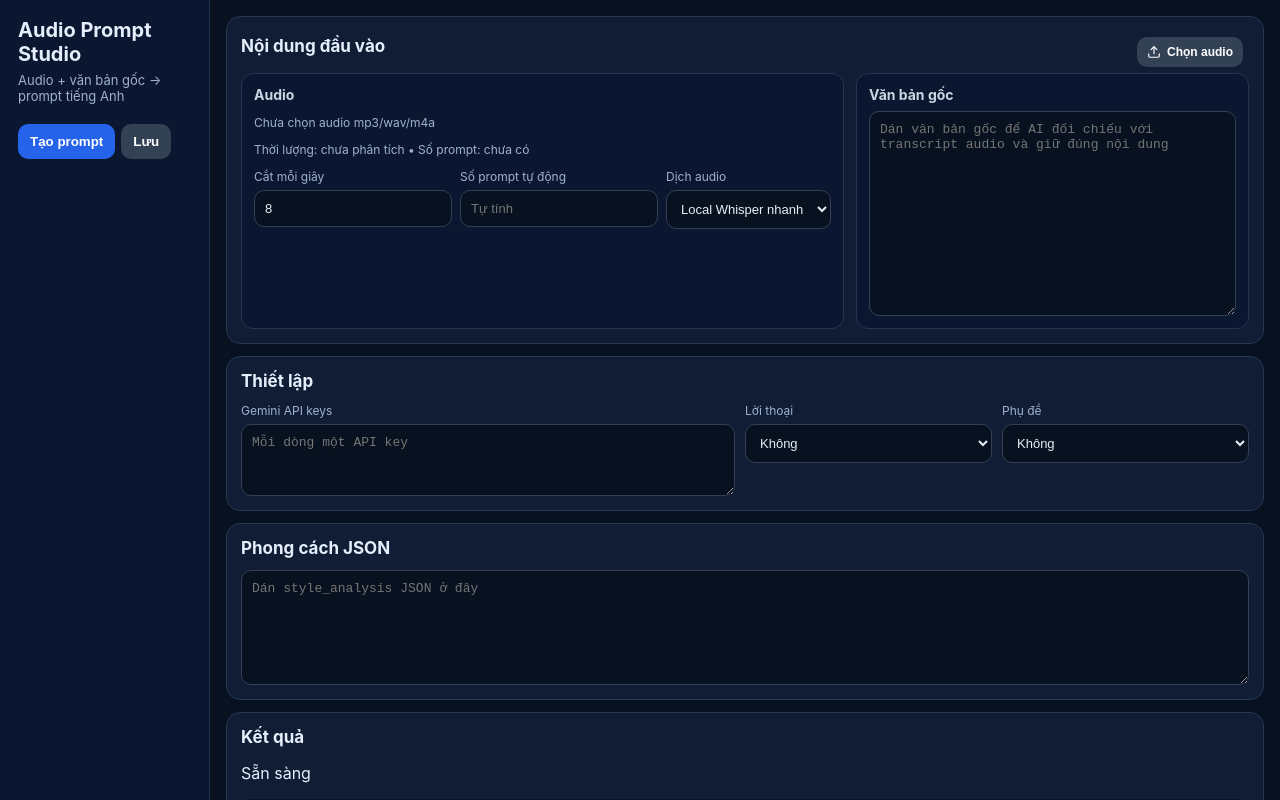
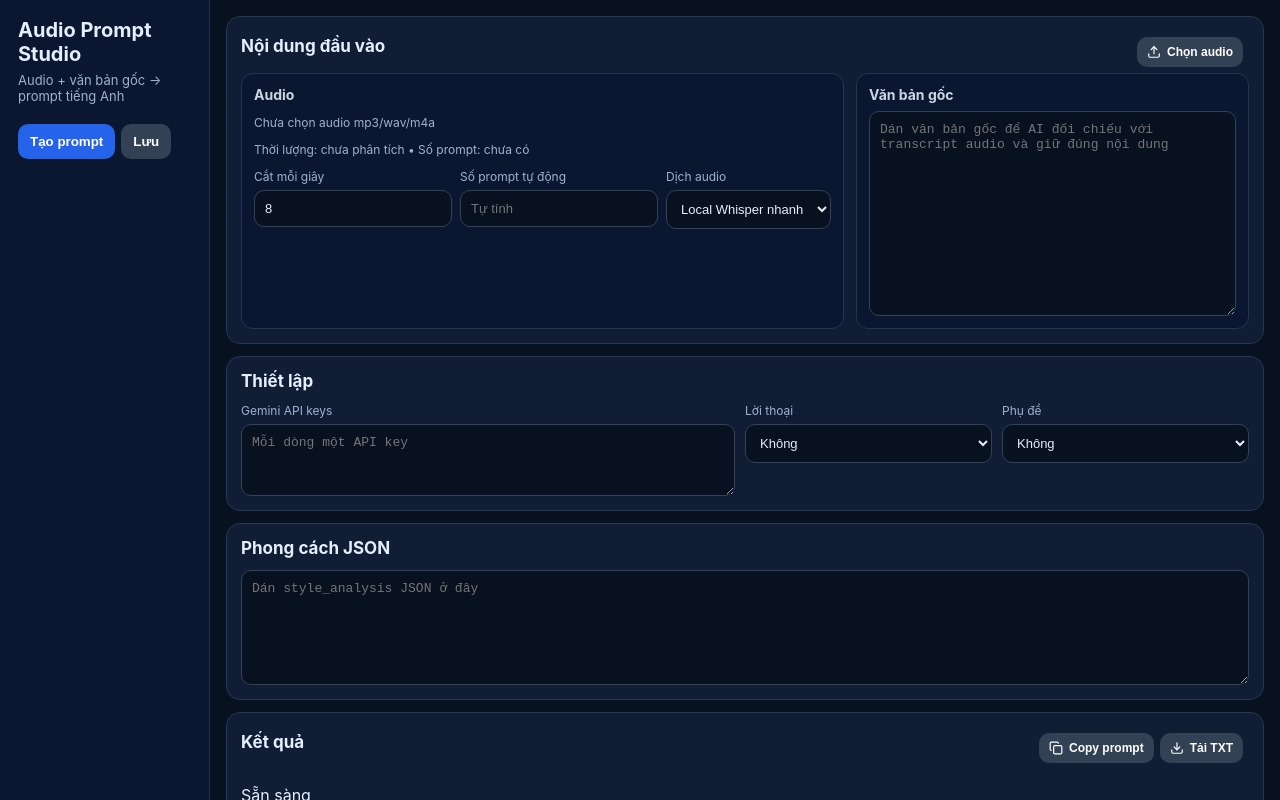
Before and after one commit to phamvuong90sd-create/audio-prompt-studio, a React (Vite) app: page / in a window 1280 px wide. Shown: the top 800 px of the page. Built offline with nearby package versions, Linux system fonts and the light colour scheme.

Commit message:
feat: add copy and txt export for prompts

```diff
--- a/electron/main.cjs
+++ b/electron/main.cjs
@@ -20,6 +20,12 @@ app.on('window-all-closed',()=>{ if(process.platform !== 'darwin') app.quit(); }
 ipcMain.handle('dialog:openFile', async (_e, opts={}) => {
   const r = await dialog.showOpenDialog({ properties: opts.properties || ['openFile'], filters: opts.filters || [] });
   return r.canceled ? [] : r.filePaths;
+});
+ipcMain.handle('dialog:saveText', async (_e, p={}) => {
+  const r = await dialog.showSaveDialog({ title:p.title||'Lưu prompt TXT', defaultPath:p.defaultPath||'audio-prompts.txt', filters:[{name:'Text',extensions:['txt']} ] });
+  if(r.canceled || !r.filePath) return {ok:false,canceled:true};
+  fs.writeFileSync(r.filePath, String(p.text||''), 'utf8');
+  return {ok:true,filePath:r.filePath};
 });
 ipcMain.handle('config:load', async()=>{ try { return { ok:true, ...JSON.parse(fs.readFileSync(CFG,'utf8')) }; } catch { return { ok:true }; } });
 ipcMain.handle('config:save', async(_e,p)=>{ ensure(); fs.writeFileSync(CFG, JSON.stringify(p||{}, null, 2)); return { ok:true }; });
--- a/electron/preload.cjs
+++ b/electron/preload.cjs
@@ -4,5 +4,6 @@ contextBridge.exposeInMainWorld('studioAPI', {
   process: (payload) => ipcRenderer.invoke('audio:process', payload),
   info: (payload) => ipcRenderer.invoke('audio:info', payload),
   saveConfig: (payload) => ipcRenderer.invoke('config:save', payload),
-  loadConfig: () => ipcRenderer.invoke('config:load')
+  loadConfig: () => ipcRenderer.invoke('config:load'),
+  saveText: (payload) => ipcRenderer.invoke('dialog:saveText', payload)
 });
--- a/src/main.tsx
+++ b/src/main.tsx
@@ -1,6 +1,6 @@
 import React, { useEffect, useState } from 'react';
 import { createRoot } from 'react-dom/client';
-import { Upload } from 'lucide-react';
+import { Copy, Download, Upload } from 'lucide-react';
 import './style.css';
 
 declare global { interface Window { studioAPI: any } }
@@ -11,6 +11,7 @@ const api = () => window.studioAPI || {
   info: async () => ({ ok:false, error:'api_not_ready' }),
   saveConfig: async () => ({}),
   loadConfig: async () => ({}),
+  saveText: async () => ({ ok:false, error:'api_not_ready' }),
 };
 
 function Field({ label, children }: { label: string; children: React.ReactNode }) {
@@ -65,6 +66,26 @@ function App() {
   async function save() {
     await api().saveConfig({ apiKeys: apiKey, styleJson, transcriptionMode });
     setStatus('Đã lưu cấu hình');
+  }
+
+
+  function promptText() {
+    if (!Array.isArray(result) || !result.length) return '';
+    return result.map((x: any, i: number) => typeof x === 'string' ? x : (x?.prompt || x?.text || JSON.stringify(x))).join('\n\n');
+  }
+
+  async function copyPrompts() {
+    const text = promptText();
+    if (!text) { setStatus('Chưa có prompt để copy'); return; }
+    await navigator.clipboard.writeText(text);
+    setStatus(`Đã copy ${result.length} prompt`);
+  }
+
+  async function downloadTxt() {
+    const text = promptText();
+    if (!text) { setStatus('Chưa có prompt để tải'); return; }
+    const r = await api().saveText({ defaultPath: `audio-prompts-${Date.now()}.txt`, text });
+    setStatus(r?.ok ? `Đã lưu TXT: ${r.filePath}` : 'Đã huỷ lưu TXT');
   }
 
   async function run() {
@@ -156,7 +177,7 @@ function App() {
         </section>
 
         <section className="card"><h2>Phong cách JSON</h2><textarea className="mediumarea" value={styleJson} onChange={e => setStyleJson(e.target.value)} placeholder="Dán style_analysis JSON ở đây" /></section>
-        <section className="card"><h2>Kết quả</h2><p>{status}</p><pre>{JSON.stringify(result, null, 2)}</pre></section>
+        <section className="card"><div className="section-head"><h2>Kết quả</h2><div className="result-actions"><button className="soft smallbtn" onClick={copyPrompts}><Copy size={14}/> Copy prompt</button><button className="soft smallbtn" onClick={downloadTxt}><Download size={14}/> Tải TXT</button></div></div><p>{status}</p><pre>{promptText() || JSON.stringify(result, null, 2)}</pre></section>
         <section className="card extra-card"><h2>Yêu cầu thêm vào prompt</h2><textarea className="mediumarea" value={extraRequirement} onChange={e => setExtraRequirement(e.target.value)} placeholder="Ví dụ: prompt ngắn gọn, phong cách điện ảnh, giữ nhân vật đồng nhất, không có chữ trên màn hình..." /></section>
       </main>
     </div>
```
